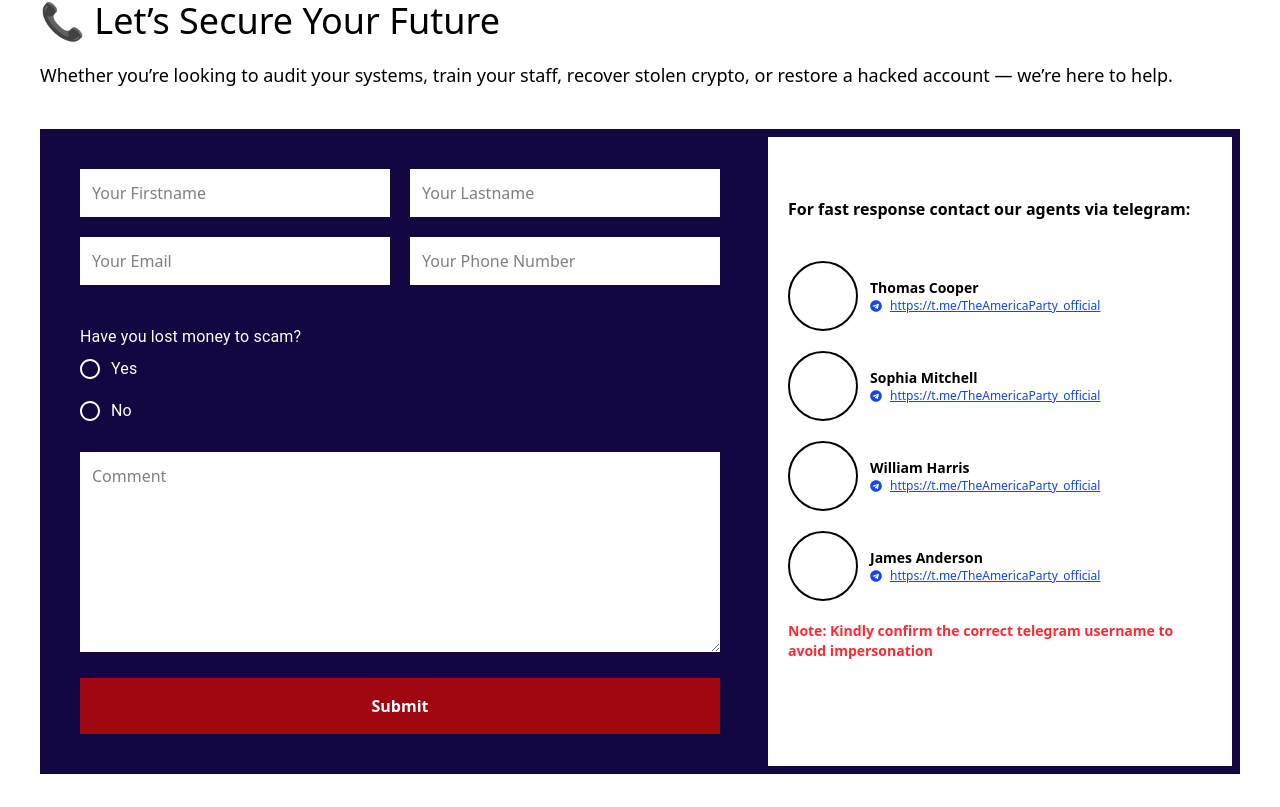
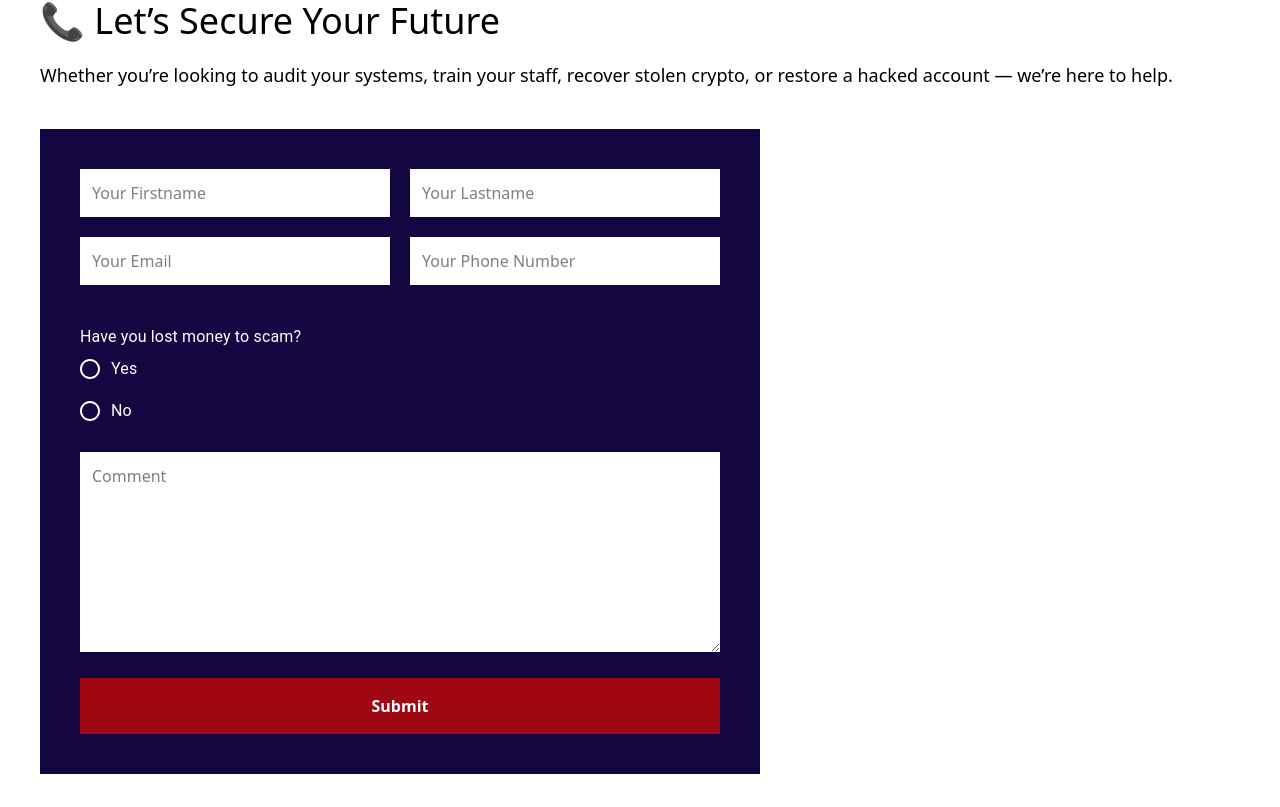
Before and after one commit to Yemezzy/Recovery-web, a React (Vite) app: page /contact-us in a window 1280 px wide. Shown: the part 593-1400 px from the top of the page. Built offline with nearby package versions, Linux system fonts and the light colour scheme.

Commit message:
first commit

```diff
--- a/src/pages/Contact.jsx
+++ b/src/pages/Contact.jsx
@@ -125,7 +125,7 @@ const Contact = () => {
                 </div>
               </form>
             </section>
-            <section className="border-[#140641] border-8 md:w-[40%] border-l-none p-5">
+            <section className="border-[#140641] mb:block hidden border-8 md:w-[40%] border-l-none p-5">
               <p className="font-bold mt-10">
                 For fast response contact our agents via telegram:
               </p>
```
